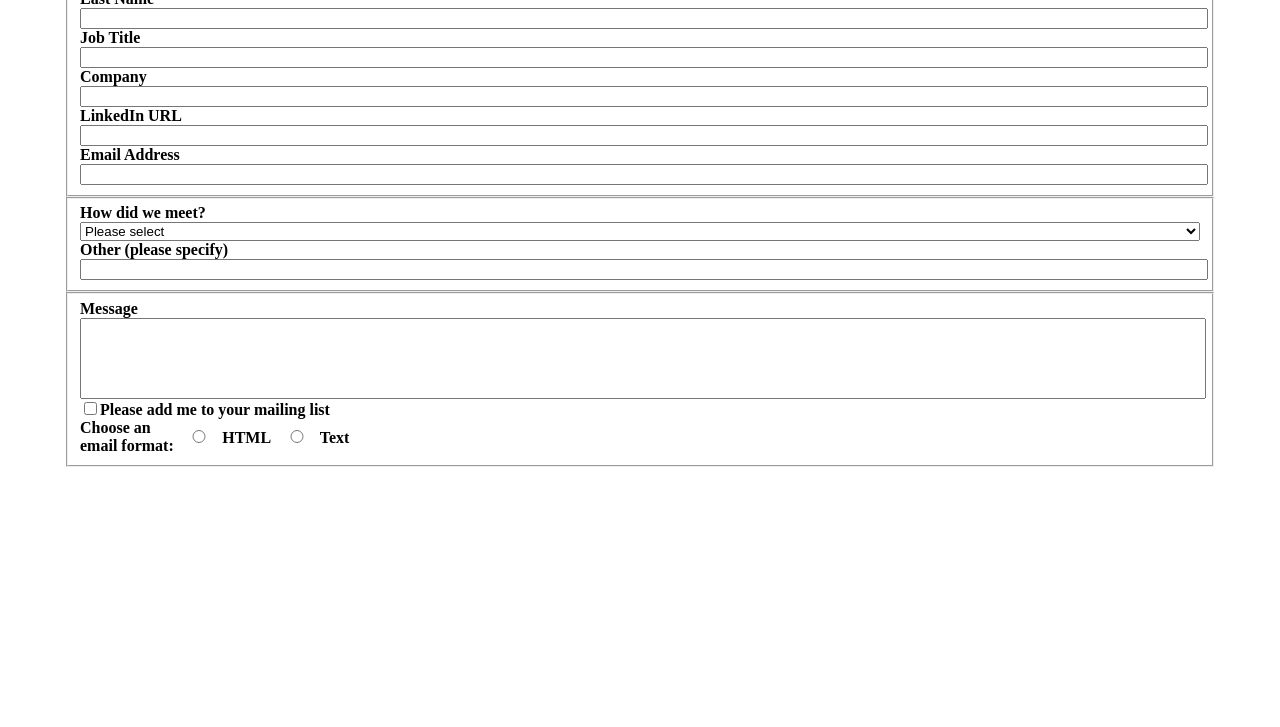
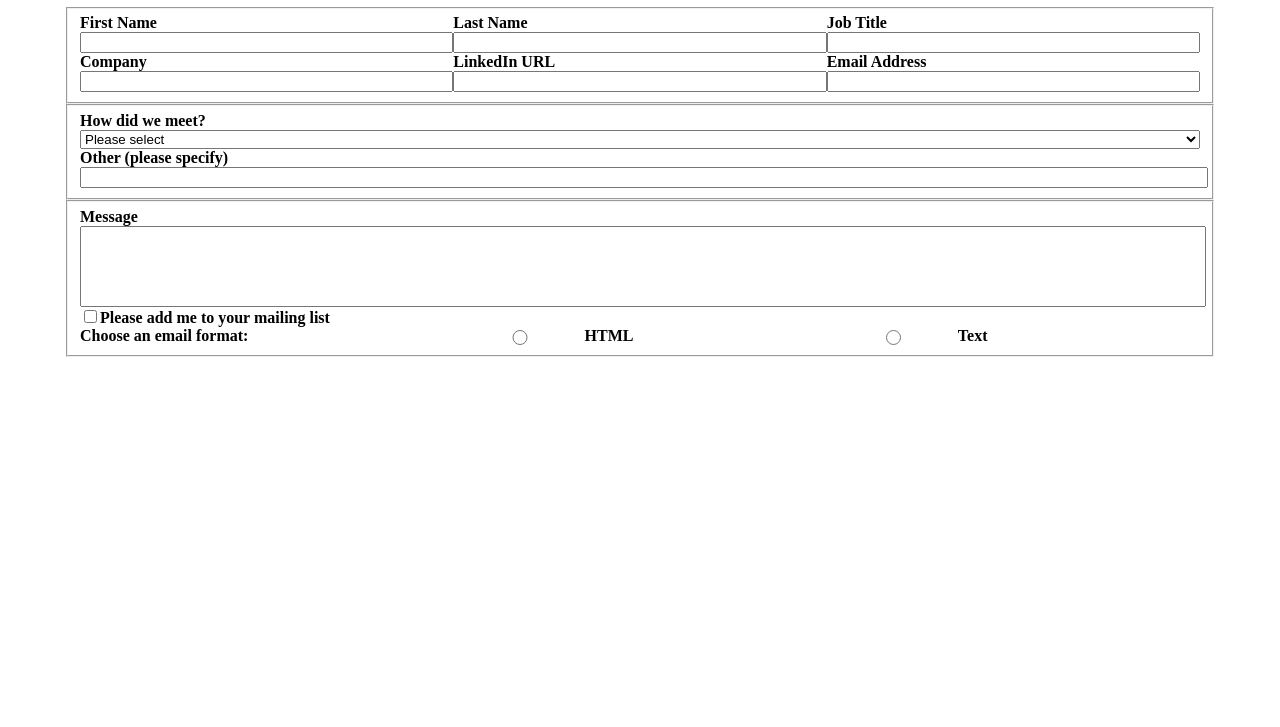
Before and after one commit to CMBCoding/contact-form, a website: page views/home.html in a window 1280 px wide. Shown: the part 73-800 px from the top of the page. Drawn offline with Linux system fonts and the light colour scheme.

Commit message:
Work on responsive styles form the first section

```diff
--- a/app.js
+++ b/app.js
@@ -5,7 +5,7 @@ import express from 'express';
 const app = express();
 
 //Set up and define a port number where the server will listen
-const PORT = 3000;
+const PORT = 3003;
 
 //Enable static file serving
 app.use(express.static('public'));
--- a/public/styles/styles.css
+++ b/public/styles/styles.css
@@ -1,9 +1,19 @@
 * {
     /* background-color: red; */
+
+}
+
+#header {
+    text-align: center;
 }
 
 body {
     width: 90%;
+    margin: 1rem auto;
+    font-size: 16px;
+}
+
+#contact-form {
     margin: 1rem auto;
 }
 
@@ -11,7 +21,18 @@ body {
     display: none;
 }
 
-#contact-info, #meet-info, #other-field {
+#contact-info, #meet-info {
+    display: flex;
+    flex-direction: column;
+    justify-content: center;
+    align-items: flex-start;
+}
+
+.row, .row-box {
+    width: 100%;
+}
+
+#other-field {
     display: flex;
     flex-direction: column;
     justify-content: center;
@@ -21,6 +42,10 @@ body {
 input[type="text"],
 input[type="email"],
 select,
+label {
+    width: 100%;
+}
+
 label {
     width: 100%;
 }
@@ -38,9 +63,62 @@ label {
     display: flex;
     flex-direction: row;
     align-items: center;
+    justify-content: space-evenly;
+    width: 100%;
 }
 
-#format-options > label,
+#format-options > label {
+    display: flex;
+}
 #format-options > label > input[type="radio"] {
     width: 33%;
 }
+
+/* #format-options > label:first-of-type {
+    width: 16rem;
+} */
+
+@media screen and (min-width: 600px) {
+
+    form {
+        max-width: 1200px;
+    }
+
+    /* #contact-info {
+        display: grid;
+        grid-template-columns: repeat(6, 1fr);
+        grid-template-rows: repeat(2, 1fr);
+        grid-template-areas:
+        "f-name f-name-input l-name l-name-input"
+        ""
+
+        "
+        ;
+    } */
+
+    #contact-info {
+        display: flex;
+        flex-direction: column;
+        justify-content: center;
+        align-items: center;
+    }
+
+    .row {
+        display: flex;
+        flex-flow: row nowrap;
+        align-content: center;
+        flex-direction: row;
+        flex-wrap: nowrap;
+        align-items: center;
+        /* width: 100%; */
+    }
+
+    .row-box {
+        display: flex;
+        flex-flow: row wrap;
+        flex-direction: row;
+        align-content: center;
+        align-items: center;
+        justify-content: flex-start;
+    }
+}
--- a/views/home.html
+++ b/views/home.html
@@ -8,35 +8,55 @@
     <title>Contact Form</title>
 </head>
 <body>
+    <header id="header">
+        <h1>Contact Form</h1>
+    </header>
     <main>
+        <!-- Form -->
         <form action="#" method="get" id="contact-form">
             <fieldset id="contact-info">
                 <!-- First Name field -->
+                <div class="row">
+                    <div class="row-box">
                         <label for="f-name">First Name</label>
                         <input type="text" name="f-name" id="f-name">
                         <span class="error-msg">Please enter your first name.</span>
+                    </div>
 
                     <!-- Last name field -->
+                    <div class="row-box">
                         <label for="l-name">Last Name</label>
                         <input type="text" name="" id="l-name">
                         <span class="error-msg">Please enter your last name.</span>
+                    </div>
 
                     <!-- Job Title field -->
+                    <div class="row-box">
                         <label for="job-title">Job Title</label>
                         <input type="text" name="job-title" id="job-title">
                         <span class="error-msg">Please enter your job title.</span>
+                    </div>
+                </div>
 
+                <div class="row">
                     <!-- Company field -->
+                    <div class="row-box">
                         <label for="company">Company</label>
                         <input type="text" name="company" id="company">
+                    </div>
 
                     <!-- LinkedIn URL field -->
+                    <div class="row-box">
                         <label for="li-url">LinkedIn URL</label>
                         <input type="text" name="li-url" id="li-url">
+                    </div>
 
                     <!-- Email field -->
+                    <div class="row-box">
                         <label for="email">Email Address</label>
                         <input type="email" name="email" id="email">
+                    </div>
+                </div>
             </fieldset>
 
             <fieldset id="meet-info">
@@ -84,7 +104,5 @@
         </form>
     </main>
 
-    <!-- Form -->
-
 </body>
 </html>
```
Lines whose indentation alone changed are shown as unchanged.
